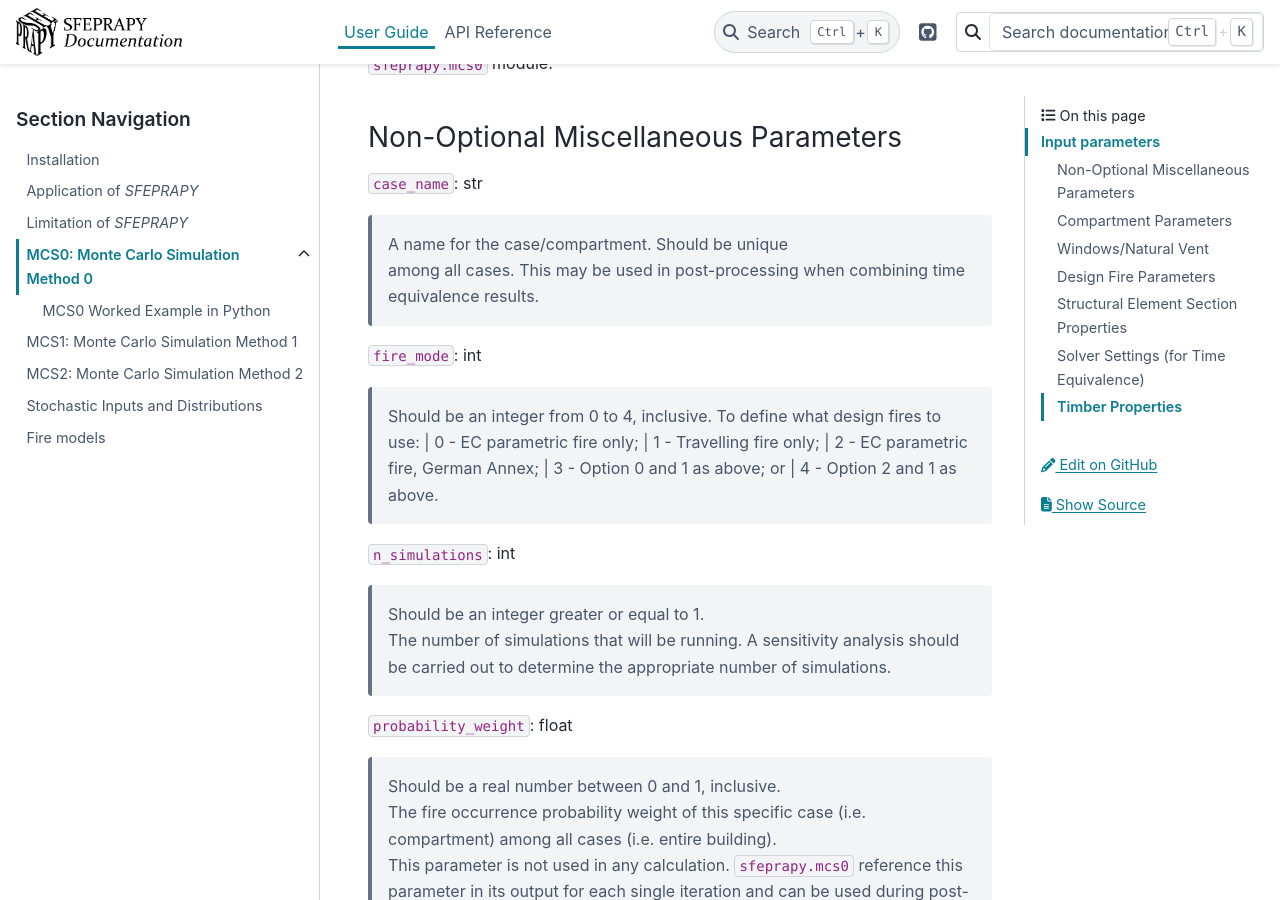
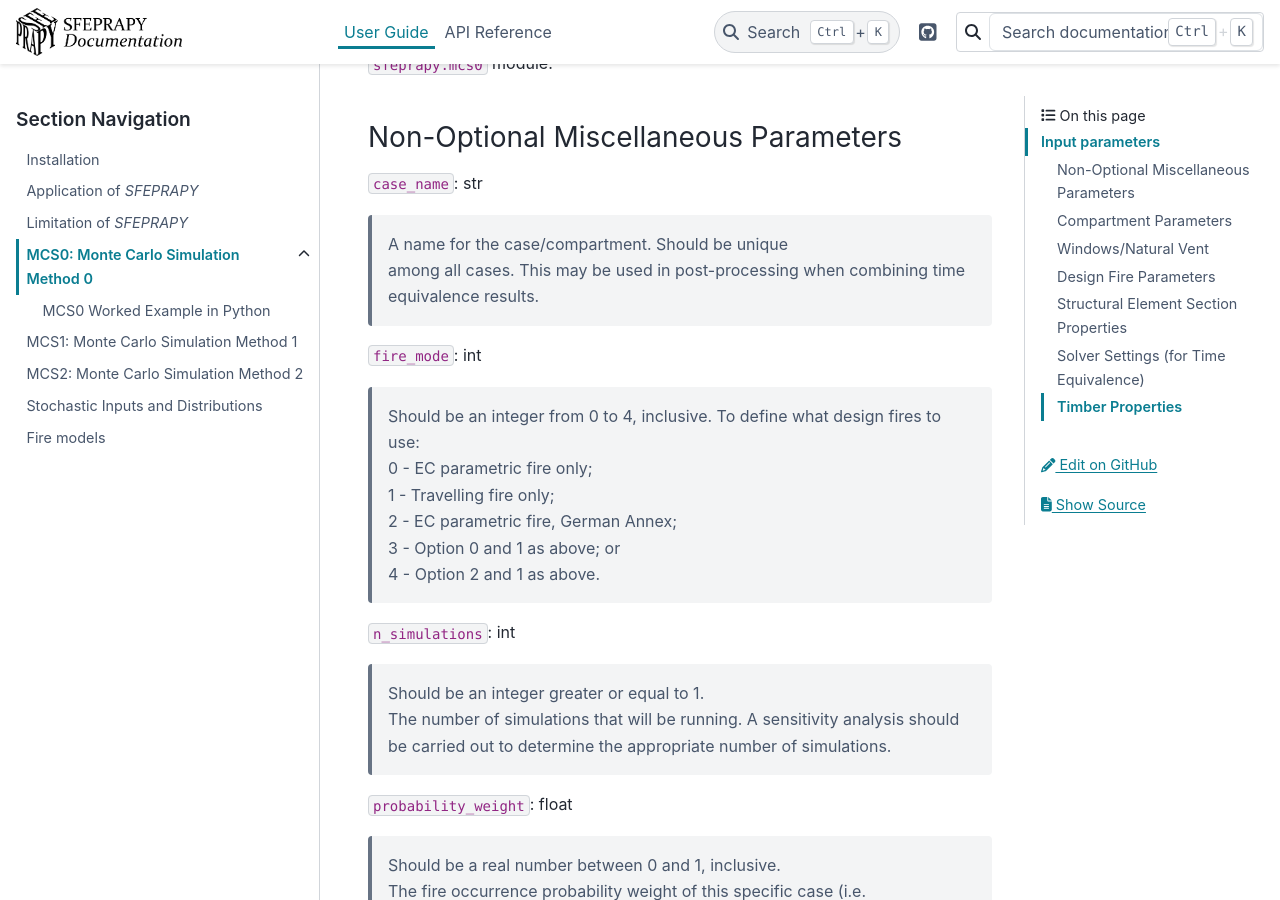
Before and after one commit to fuyans/sfeprapy-doc, a Sphinx documentation site: the page built from source/user_guide/mcs0.rst, in a window 1280 px wide and 900 px high, scrolled down 358 px. Built offline with Sphinx 7.4.7 and the PyData theme 0.15.4, drawn with Linux system fonts in a browser that asks for light colours; pages that are not in the unit, such as notebooks, are missing from menus.

Commit message:
Update mcs0.rst

```diff
--- a/source/user_guide/mcs0.rst
+++ b/source/user_guide/mcs0.rst
@@ -22,16 +22,16 @@ Non-Optional Miscellaneous Parameters
 
 	| A name for the case/compartment. Should be unique
 	| among all cases. This may be used in post-processing when combining time
-	| equivalence results.
+	  equivalence results.
 
 ``fire_mode``: int
 
 	| Should be an integer from 0 to 4, inclusive. To define what design fires to use:
-		| 0 - EC parametric fire only;
-		| 1 - Travelling fire only;
-		| 2 - EC parametric fire, German Annex;
-		| 3 - Option 0 and 1 as above; or
-		| 4 - Option 2 and 1 as above.
+	| 0 - EC parametric fire only;
+	| 1 - Travelling fire only;
+	| 2 - EC parametric fire, German Annex;
+	| 3 - Option 0 and 1 as above; or
+	| 4 - Option 2 and 1 as above.
 
 ``n_simulations``: int
 
@@ -64,6 +64,7 @@ Compartment Parameters
 	| Depth of room (the greater dimension).
 
 ``room_height``: float
+
 	| [m]
 	| Height of room (floor slab to ceiling slab).
 
```
